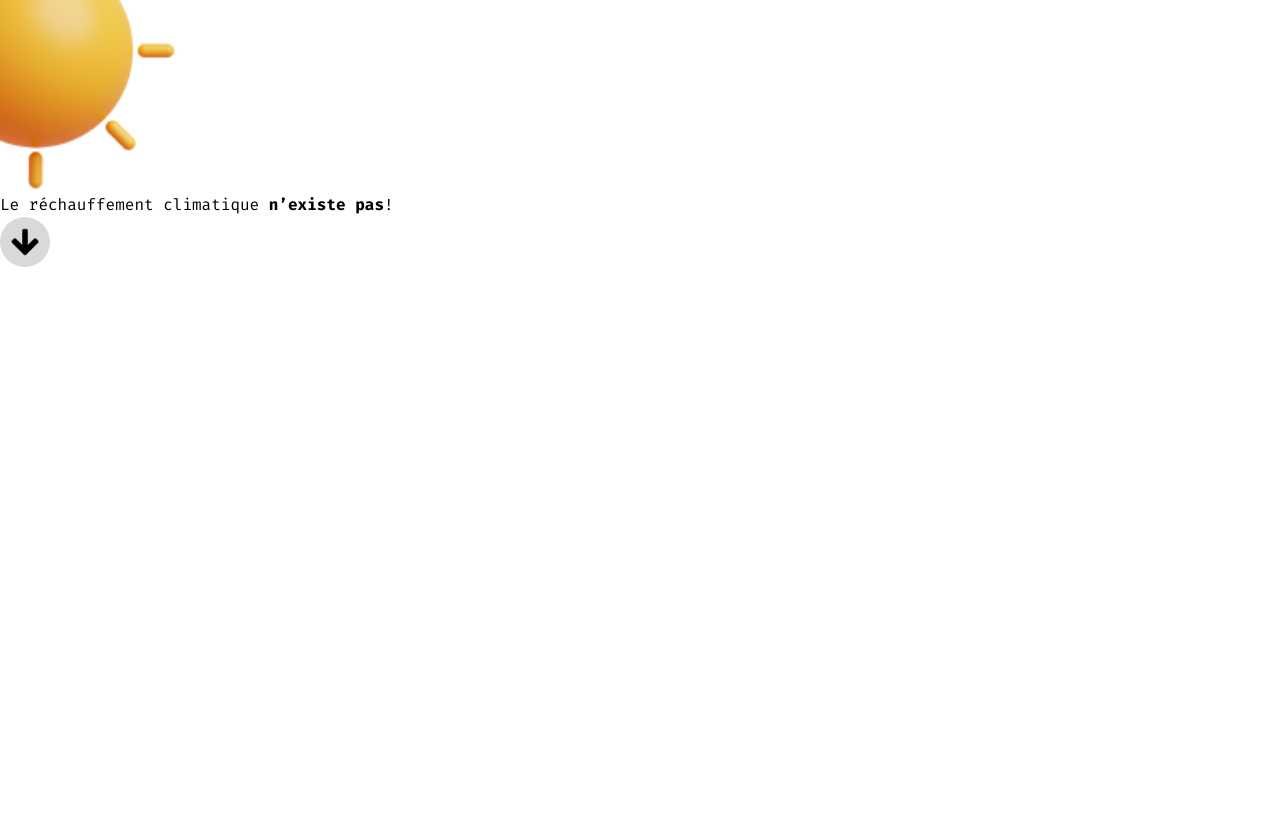
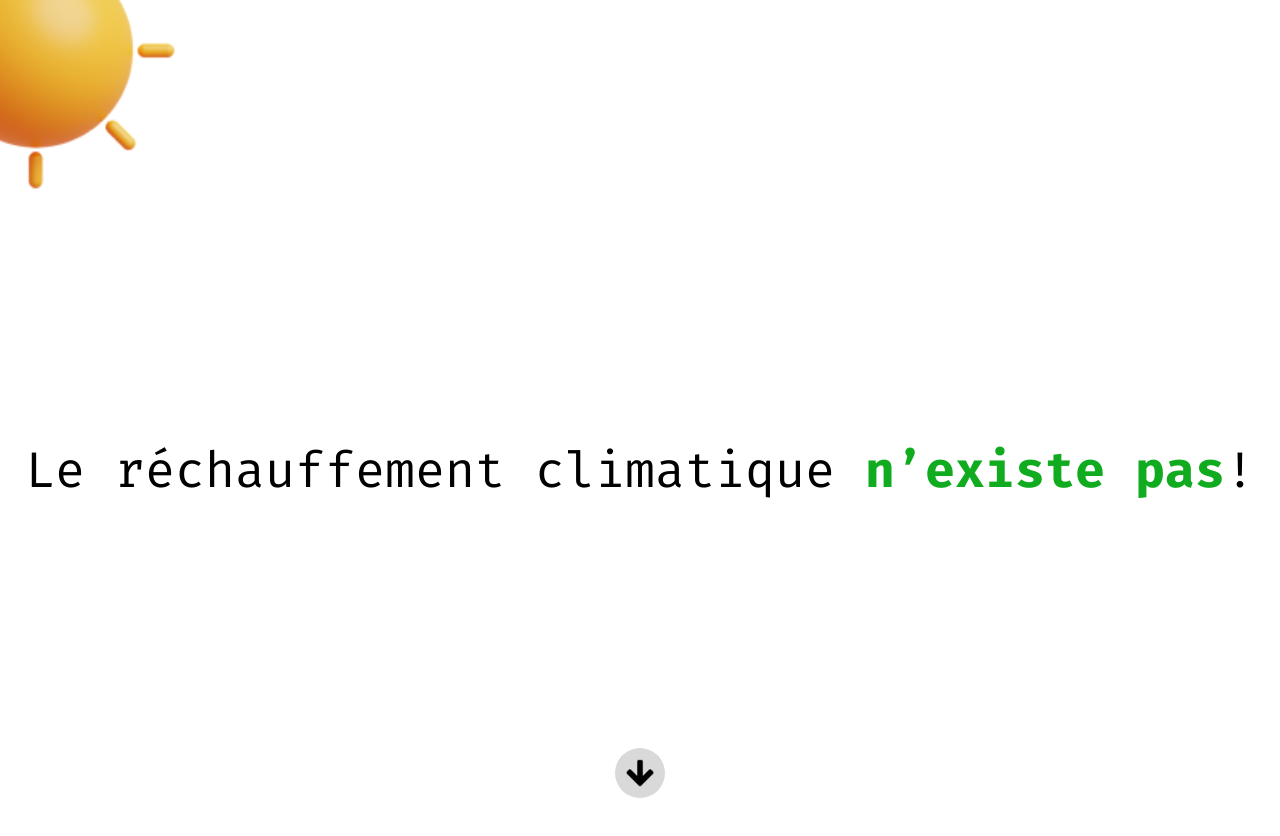
Before and after one commit to ivelter/ndi2023, a Next.js app: page / in a window 1280 px wide. Shown: the top 836 px of the page. Built offline with nearby package versions, Linux system fonts and the light colour scheme.

Commit message:
add: fin landing page + paramètre href de flèchesuiv

```diff
--- a/components/FlecheSuiv.js
+++ b/components/FlecheSuiv.js
@@ -2,9 +2,9 @@ import base from "./flechesuiv.module.scss"
 import Link from "next/link"
 import Image from "next/image"
 
-export default function FlecheSuiv() {
+export default function FlecheSuiv(hrefSuivant = "#") {
     return (
-        <Link href="#" className={base.FlecheSuiv}>
+        <Link href={hrefSuivant} className={base.FlecheSuiv}>
             <Image src="/img/downarrow.png" alt="Flèche vers le bas" width={50} height={50} />
         </Link>
     )
--- a/components/slides/SN1.js
+++ b/components/slides/SN1.js
@@ -9,10 +9,13 @@ export default function SN1() {
         <Degrade color={all.clair}>
             <Image src="/img/soleilCoin.png" alt="Une illustration simple du soleil, placée dans le coin supérieur gauche de l'écran."
             width="179" height="179"/>
-            <h1>
-                Le réchauffement climatique <b className="text-[#10AB1F]">n’existe pas</b>!
-            </h1>
-            <FlecheSuiv></FlecheSuiv>
+            <div className={base.centerDiv}>
+                <h1 className={base.blackText}>
+                    Le réchauffement climatique <b className={base.heroText}>n’existe pas</b>!
+                </h1>
+                {/* TODO: ajouter le lien vers SN2 */}
+                <FlecheSuiv></FlecheSuiv>
+            </div>
         </Degrade>
     )
 }
--- a/components/slides/SN1.module.scss
+++ b/components/slides/SN1.module.scss
@@ -3,6 +3,16 @@
     flex-direction: column;
     align-items: center;
     justify-content: space-between;
+
+    h1 {
+        margin-top: 30vh;
+        margin-bottom: 30vh;
+        font-size: 50px;
+    }
+}
+
+.blackText {
+    color: black;
 }
 
 .heroText {
```
